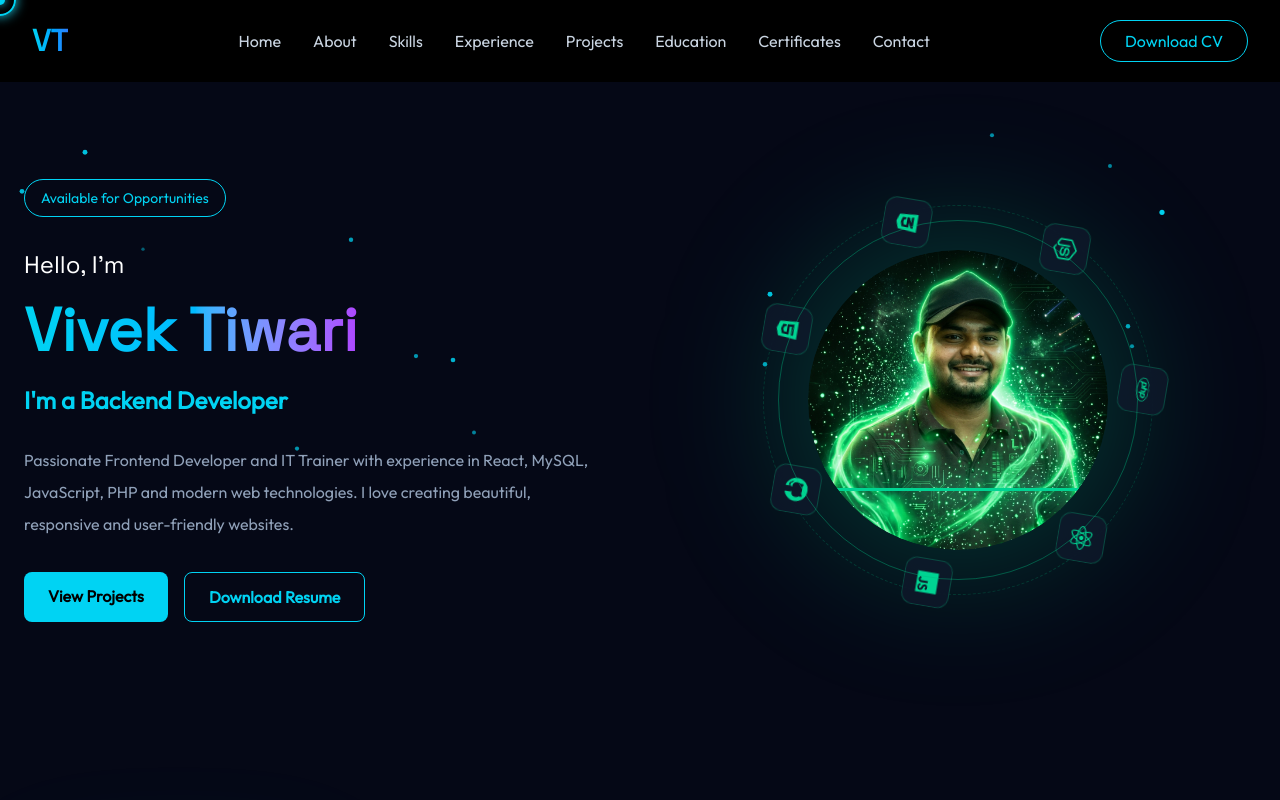
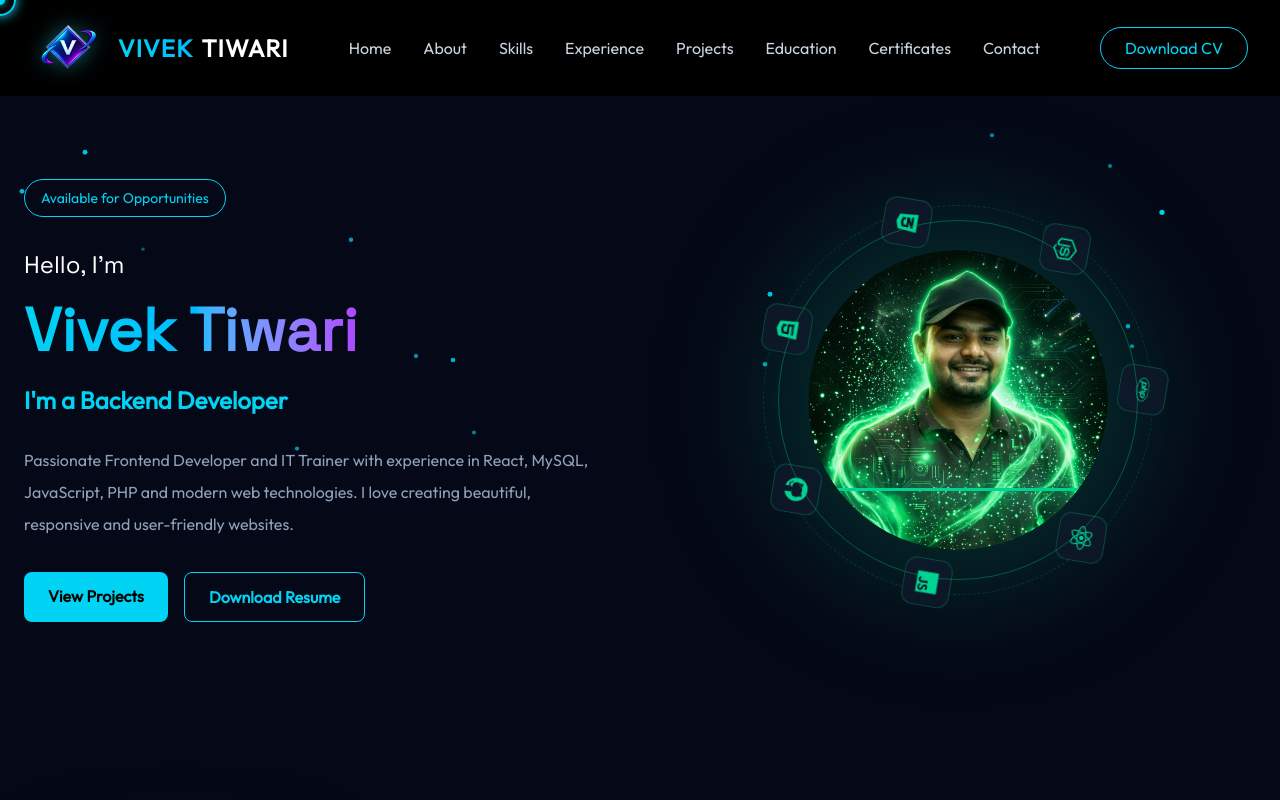
Before and after one commit to vivek8620/Vivek-portfolio, a React (Vite) app: page / in a window 1280 px wide. Shown: the top 800 px of the page. Built offline with nearby package versions, Linux system fonts and the light colour scheme.

Commit message:
feat: add custom loading screen, logo, and navigation components to portfolio site

```diff
--- a/index.html
+++ b/index.html
@@ -3,7 +3,7 @@
 
 <head>
   <meta charset="UTF-8" />
-  <link rel="icon" type="image/svg+xml" href="/favicon.jpg" />
+  <link rel="icon" type="image/png" href="/favicon.png" />
   <meta name="viewport" content="width=device-width, initial-scale=1.0" />
   <title>Vivek Tiwari | Portfolio</title>
 </head>
--- a/src/components/common/Loader.jsx
+++ b/src/components/common/Loader.jsx
@@ -76,7 +76,7 @@ function Loader() {
       />
 
       {/* Logo */}
-      <motion.h1
+      <motion.div
         initial={{ opacity: 0, scale: 0.5 }}
         animate={{
           opacity: 1,
@@ -88,20 +88,10 @@ function Loader() {
           repeat: Infinity,
           ease: "easeInOut",
         }}
-        className="
-          relative
-          z-10
-          text-6xl
-          sm:text-7xl
-          lg:text-8xl
-          font-black
-          text-cyan-400
-          drop-shadow-[0_0_30px_#38bdf8]
-          text-center
-        "
+        className="relative z-10 flex justify-center items-center"
       >
-        VT
-      </motion.h1>
+        <img src="/logo.png" alt="Logo" className="w-48 h-48 object-contain drop-shadow-[0_0_25px_rgba(56,189,248,0.6)]" />
+      </motion.div>
 
       {/* Loading Text */}
       <motion.p
--- a/src/components/footer/FooterBrand.jsx
+++ b/src/components/footer/FooterBrand.jsx
@@ -2,9 +2,13 @@ function FooterBrand() {
   return (
     <div className="max-w-sm">
       {/* Logo */}
-      <h2 className="text-4xl font-bold text-cyan-400">
-        VT
-      </h2>
+      <a href="#home" className="inline-flex items-center gap-3.5">
+        <img src="/logo.png" alt="Logo" className="w-20 h-20 object-contain" />
+        <span className="font-bold tracking-wider text-2xl font-display select-none">
+          <span className="bg-gradient-to-r from-cyan-400 to-sky-400 bg-clip-text text-transparent">VIVEK</span>
+          <span className="text-white hover:text-cyan-400 transition-colors duration-300 ml-2">TIWARI</span>
+        </span>
+      </a>
 
       {/* Description */}
       <p className="mt-5 text-sm leading-6 text-slate-500">
--- a/src/components/navbar/Navbar.jsx
+++ b/src/components/navbar/Navbar.jsx
@@ -26,15 +26,19 @@ function Navbar() {
           justify-between
           px-4
           md:px-8
-          py-4
-          md:py-5
+          py-2
+          md:py-3
         "
       >
 
         {/* Logo */}
-        <h1 className="text-3xl font-bold bg-gradient-to-r from-cyan-400 to-blue-500 bg-clip-text text-transparent">
-          VT
-        </h1>
+        <a href="#home" className="flex items-center gap-3.5">
+          <img src="/logo.png" alt="Logo" className="w-18 h-18 object-contain drop-shadow-[0_0_10px_rgba(34,211,238,0.45)]" />
+          <span className="font-bold tracking-wider text-2xl font-display select-none">
+            <span className="bg-gradient-to-r from-cyan-400 to-sky-400 bg-clip-text text-transparent">VIVEK</span>
+            <span className="text-white hover:text-cyan-400 transition-colors duration-300 ml-2">TIWARI</span>
+          </span>
+        </a>
 
         {/* Desktop Navigation */}
         <ul className="hidden lg:flex items-center gap-8">
```
Also changed, not shown: public/favicon.png (added), public/logo.png (added).
